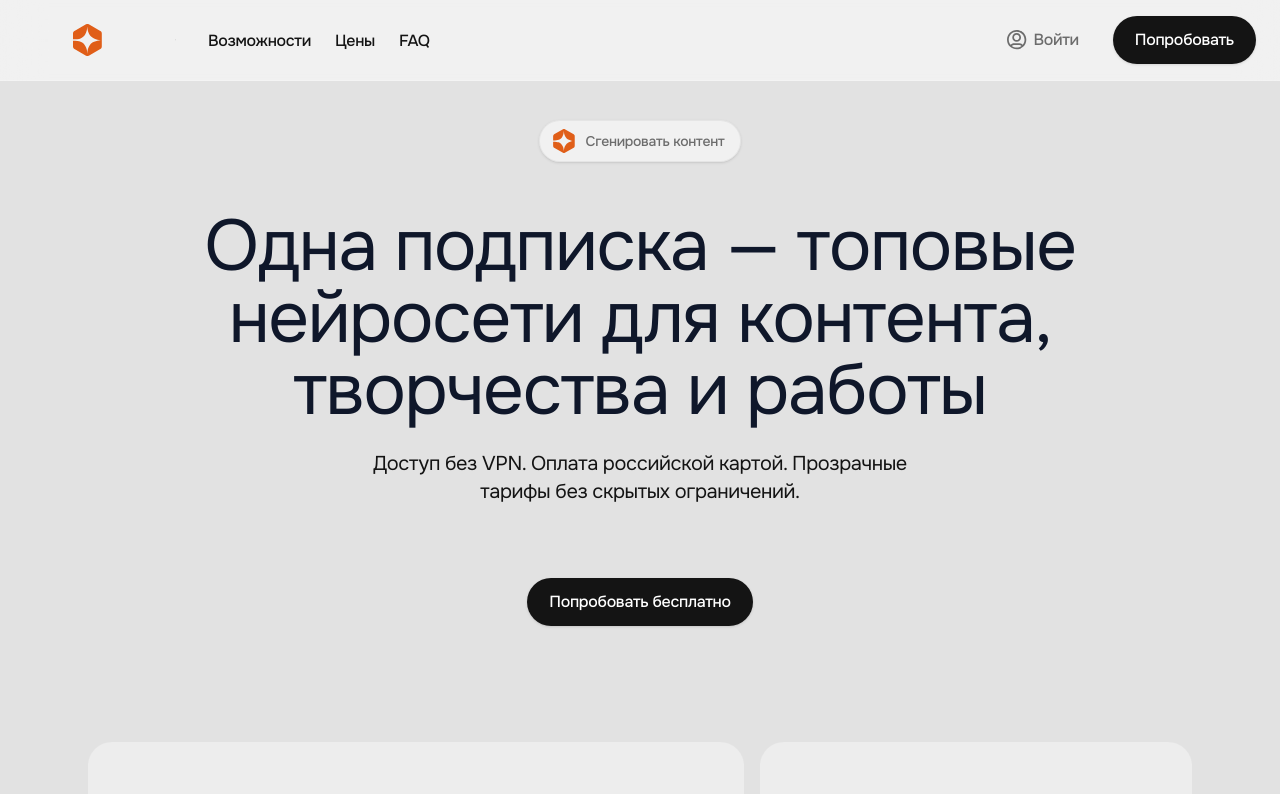
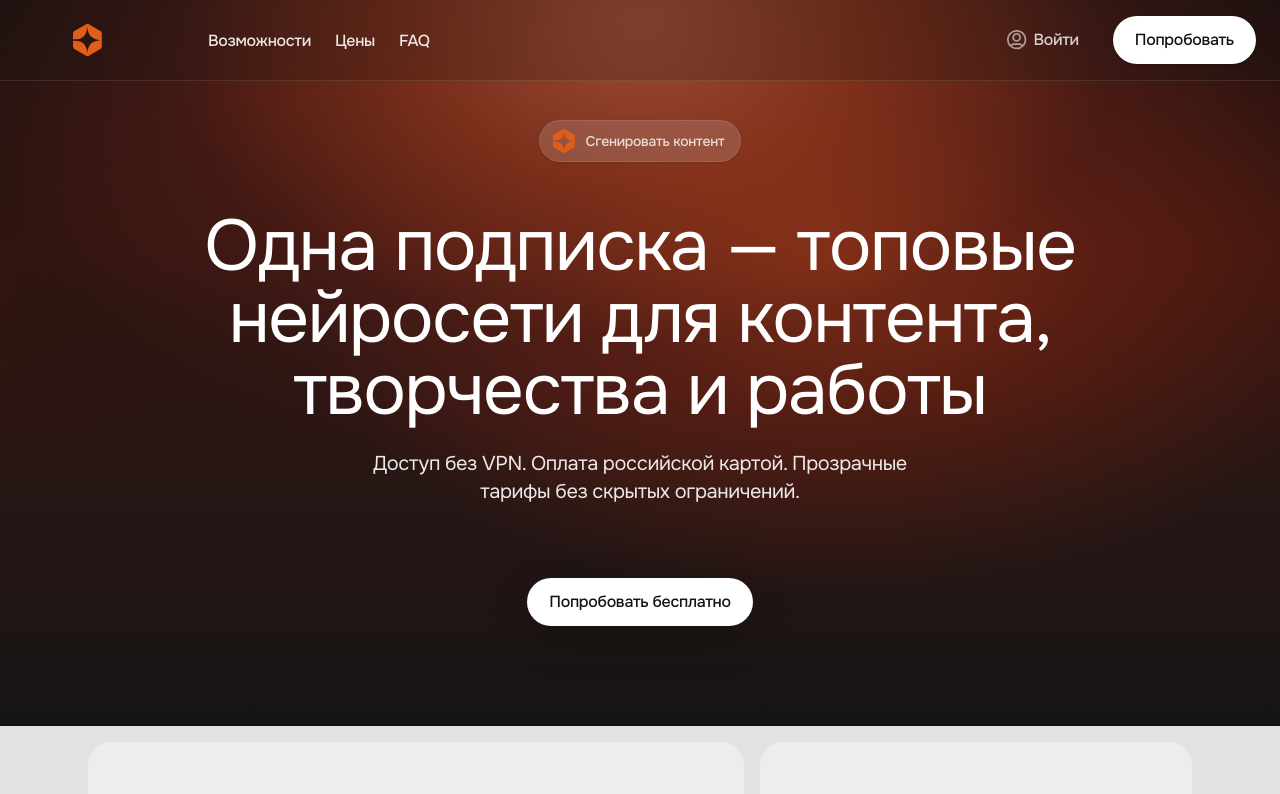
Before and after one commit to kirilloganyan/lumuse-landos, a Next.js app: page / in a window 1280 px wide. Shown: the top 794 px of the page. Built offline with nearby package versions, Linux system fonts and the light colour scheme.

Commit message:
Add warm dark hero gradient

```diff
--- a/app/globals.css
+++ b/app/globals.css
@@ -42,8 +42,8 @@
     --color-dark-blur, #191921, blur shadow elements
 
     ## Colors — Gradients
-    --gradient-hero-top, rgba(255,255,255,0.7)_0%_rgba(255,255,255,0)_100%, hero top fade
-    --gradient-hero-mid, rgba(255,255,255,1)_50%_rgba(255,255,255,0)_100%, hero mid fade
+    --gradient-hero-top, radial and linear layered dark warm hero gradient, hero background
+    --gradient-hero-mid, transparent-to-page fade below hero, hero bottom fade
     --gradient-card, rgba(237,237,237,1)_0%_rgba(255,255,255,0.5)_100%, card background
     --gradient-glass, rgba(255,255,255,0.6)_0%_rgba(255,255,255,0.36)_100%, glass border
     --gradient-glass-fade, rgba(255,255,255,0)_0%_rgba(255,255,255,0)_100%, glass fade
@@ -148,8 +148,12 @@
   --color-dark-blur: #191921;
 
   /* Colors — Gradients */
-  --gradient-hero-top: linear-gradient(180deg, rgba(255,255,255,0.7) 0%, rgba(255,255,255,0) 100%);
-  --gradient-hero-mid: linear-gradient(180deg, rgba(255,255,255,1) 50%, rgba(255,255,255,0) 100%);
+  --gradient-hero-top:
+    radial-gradient(74% 68% at 50% 3%, rgba(173, 83, 59, 0.88) 0%, rgba(143, 55, 30, 0.72) 25%, rgba(82, 31, 27, 0.44) 50%, rgba(20, 20, 20, 0) 76%),
+    radial-gradient(58% 50% at 65% 28%, rgba(223, 77, 20, 0.58) 0%, rgba(151, 42, 17, 0.36) 35%, rgba(20, 20, 20, 0) 74%),
+    radial-gradient(42% 44% at 23% 12%, rgba(74, 22, 12, 0.58) 0%, rgba(26, 19, 18, 0.38) 58%, rgba(20, 20, 20, 0) 100%),
+    linear-gradient(180deg, #1a0f0d 0%, #3b150f 27%, #261614 53%, #141414 86%);
+  --gradient-hero-mid: linear-gradient(180deg, rgba(20, 20, 20, 0) 0%, rgba(20, 20, 20, 0.96) 62%, rgba(20, 20, 20, 0) 100%);
   --gradient-card: linear-gradient(0deg, rgba(237,237,237,1) 0%, rgba(237,237,237,1) 100%), linear-gradient(0deg, rgba(255,255,255,0.5) 0%, rgba(255,255,255,0.5) 100%);
   --gradient-glass: linear-gradient(188deg, rgba(255,255,255,0.6) 0%, rgba(255,255,255,0.36) 100%);
   --gradient-glass-fade: linear-gradient(197deg, rgba(255,255,255,0) 0%, rgba(255,255,255,0) 100%);
@@ -262,6 +266,20 @@
   --text-caption-medium-font-weight: 500;
   --text-caption-medium-letter-spacing: -0.12px;
   --text-caption-medium-line-height: 16px;
+}
+
+.landing-hero-gradient {
+  background: var(--gradient-hero-top);
+}
+
+.landing-hero-gradient::after {
+  background:
+    linear-gradient(180deg, rgba(20, 20, 20, 0) 0%, rgba(20, 20, 20, 0.82) 74%, rgba(20, 20, 20, 0) 100%),
+    radial-gradient(42% 24% at 50% 100%, rgba(14, 14, 14, 0.96) 0%, rgba(14, 14, 14, 0) 72%);
+  content: "";
+  inset: auto 0 0;
+  height: 32%;
+  position: absolute;
 }
 
 :root {
--- a/src/screens/Landing/Landing.tsx
+++ b/src/screens/Landing/Landing.tsx
@@ -18,7 +18,7 @@ const navigationItems = [
 export const Landing = (): React.JSX.Element => {
   return (
     <div className="min-h-screen w-full bg-[var(--color-bg-page)]">
-      <header className="fixed top-0 left-0 right-0 z-50 border-b border-white/20 bg-white/50 backdrop-blur-[20px] backdrop-brightness-[100%] [-webkit-backdrop-filter:blur(20px)_brightness(100%)]">
+      <header className="fixed top-0 left-0 right-0 z-50 border-b border-white/10 bg-[#141414]/20 backdrop-blur-[20px] backdrop-brightness-[100%] [-webkit-backdrop-filter:blur(20px)_brightness(100%)]">
         <div className="mx-auto flex w-full max-w-[var(--container-max)] items-center justify-between gap-[var(--gap-md)] px-3 py-3 lg:px-4 lg:py-4">
           <div className="flex min-w-0 items-center gap-[var(--gap-sm)] lg:gap-[var(--gap-lg)]">
             <a href="#" className="shrink-0">
@@ -39,7 +39,7 @@ export const Landing = (): React.JSX.Element => {
                   <li key={item.label}>
                     <a
                       href={item.href}
-                      className="font-text-body-medium text-[length:var(--text-body-medium-font-size)] font-[number:var(--text-body-medium-font-weight)] leading-[var(--text-body-medium-line-height)] tracking-[var(--text-body-medium-letter-spacing)] whitespace-nowrap text-[var(--color-primary)] [font-style:var(--text-body-medium-font-style)]"
+                      className="font-text-body-medium text-[length:var(--text-body-medium-font-size)] font-[number:var(--text-body-medium-font-weight)] leading-[var(--text-body-medium-line-height)] tracking-[var(--text-body-medium-letter-spacing)] whitespace-nowrap text-white/90 transition hover:text-white [font-style:var(--text-body-medium-font-style)]"
                     >
                       {item.label}
                     </a>
@@ -51,16 +51,16 @@ export const Landing = (): React.JSX.Element => {
           <div className="flex shrink-0 items-center gap-[var(--gap-xs)] lg:gap-[var(--gap-sm)]">
             <Button
               variant="ghost"
-              className="h-auto rounded-[var(--radius-pill)] px-3 py-3 text-[var(--color-primary-muted)] hover:bg-transparent hover:text-[var(--color-primary)] lg:px-4 lg:py-3.5"
+              className="h-auto rounded-[var(--radius-pill)] px-3 py-3 text-white/80 hover:bg-white/10 hover:text-white lg:px-4 lg:py-3.5"
             >
               <span className="inline-flex items-center">
-                <img className="h-5 w-5" alt="Icon" src="/icon-54.svg" />
+                <img className="h-5 w-5 invert" alt="Icon" src="/icon-54.svg" />
                 <span className="px-1.5 font-text-body-medium text-[length:var(--text-body-medium-font-size)] font-[number:var(--text-body-medium-font-weight)] leading-[var(--text-body-medium-line-height)] tracking-[var(--text-body-medium-letter-spacing)] whitespace-nowrap [font-style:var(--text-body-medium-font-style)]">
                   Войти
                 </span>
               </span>
             </Button>
-            <Button className="h-auto rounded-[var(--radius-pill)] bg-[var(--color-primary)] px-[var(--btn-px)] py-[var(--btn-py)] text-white hover:bg-[var(--color-primary)]/90">
+            <Button className="h-auto rounded-[var(--radius-pill)] bg-white px-[var(--btn-px)] py-[var(--btn-py)] text-[var(--color-primary)] hover:bg-white/90">
               <span className="px-1.5 font-text-body-medium text-[length:var(--text-body-medium-font-size)] font-[number:var(--text-body-medium-font-weight)] leading-[var(--text-body-medium-line-height)] tracking-[var(--text-body-medium-letter-spacing)] whitespace-nowrap [font-style:var(--text-body-medium-font-style)]">
                 Попробовать
               </span>
@@ -69,10 +69,9 @@ export const Landing = (): React.JSX.Element => {
         </div>
       </header>
       <main className="relative flex w-full flex-col overflow-hidden pt-[68px] lg:pt-[80px]">
-        <div className="pointer-events-none absolute inset-x-0 top-0 h-[748px] bg-[var(--gradient-hero-top)]" />
-        <div className="pointer-events-none absolute left-0 right-0 top-[48%] h-[1560px] bg-[var(--gradient-hero-mid)]" />
+        <div className="landing-hero-gradient pointer-events-none absolute inset-x-0 top-0 h-[760px] lg:h-[920px]" />
         <HeroSection />
-        <section id="ai-features" className="relative z-10 w-full">
+        <section id="ai-features" className="relative z-10 w-full bg-[var(--color-bg-page)]">
           <AIFeaturesSection />
         </section>
         <section className="relative z-10 w-full">
--- a/src/screens/Landing/sections/HeroSection/HeroSection.tsx
+++ b/src/screens/Landing/sections/HeroSection/HeroSection.tsx
@@ -7,15 +7,15 @@ const heroActions = [
     label: "Попробовать бесплатно",
     variant: "default" as const,
     className:
-      "h-auto rounded-[var(--radius-pill)] bg-[var(--color-primary)] px-[var(--btn-pill-px)] py-[var(--btn-pill-py)] font-text-body-medium text-[length:var(--text-body-medium-font-size)] font-[number:var(--text-body-medium-font-weight)] leading-[var(--text-body-medium-line-height)] tracking-[var(--text-body-medium-letter-spacing)] text-white [font-style:var(--text-body-medium-font-style)] hover:bg-[var(--color-primary)]/90",
+      "h-auto rounded-[var(--radius-pill)] bg-white px-[var(--btn-pill-px)] py-[var(--btn-pill-py)] font-text-body-medium text-[length:var(--text-body-medium-font-size)] font-[number:var(--text-body-medium-font-weight)] leading-[var(--text-body-medium-line-height)] tracking-[var(--text-body-medium-letter-spacing)] text-[var(--color-primary)] shadow-[0_12px_40px_rgba(0,0,0,0.18)] [font-style:var(--text-body-medium-font-style)] hover:bg-white/90",
   }
 ];
 
 export const HeroSection = (): React.JSX.Element => {
   return (
-    <section className="relative w-full">
+    <section className="relative z-10 w-full">
       <div className="mx-auto flex w-full max-w-[var(--container-max)] flex-col items-center gap-[var(--gap-3xl)] px-4 pt-6 lg:px-8 lg:pt-10">
-        <Badge className="flex h-auto items-center gap-2.5 rounded-[var(--radius-2xl)] border border-solid border-[var(--color-primary-faint)] bg-[var(--color-bg-white-50)] py-[var(--badge-py)] pl-3 pr-4 font-text-callout-medium text-[length:var(--text-callout-medium-font-size)] font-[number:var(--text-callout-medium-font-weight)] leading-[var(--text-callout-medium-line-height)] tracking-[var(--text-callout-medium-letter-spacing)] text-[var(--color-primary-muted)] backdrop-blur-[2px] backdrop-brightness-[100%] [font-style:var(--text-callout-medium-font-style)] [-webkit-backdrop-filter:blur(2px)_brightness(100%)]">
+        <Badge className="flex h-auto items-center gap-2.5 rounded-[var(--radius-2xl)] border border-solid border-white/10 bg-white/15 py-[var(--badge-py)] pl-3 pr-4 font-text-callout-medium text-[length:var(--text-callout-medium-font-size)] font-[number:var(--text-callout-medium-font-weight)] leading-[var(--text-callout-medium-line-height)] tracking-[var(--text-callout-medium-letter-spacing)] text-white/80 backdrop-blur-[12px] backdrop-brightness-[100%] [font-style:var(--text-callout-medium-font-style)] [-webkit-backdrop-filter:blur(12px)_brightness(100%)]">
           <img
             className="h-6 w-6 shrink-0"
             alt="Frame"
@@ -24,11 +24,11 @@ export const HeroSection = (): React.JSX.Element => {
           <span className="whitespace-nowrap">Сгенировать контент</span>
         </Badge>
         <header className="flex w-full flex-col items-center gap-[var(--gap-lg)]">
-          <h1 className="max-w-[1016px] text-center font-normal leading-[1.05] tracking-[var(--h1-tracking)] text-[var(--color-primary)] [font-family:'Onest',Helvetica] text-[var(--h1-size-mobile)] lg:text-7xl lg:leading-[var(--h1-leading)]">
+          <h1 className="max-w-[1016px] text-center font-normal leading-[1.05] tracking-[var(--h1-tracking)] text-white [font-family:'Onest',Helvetica] text-[var(--h1-size-mobile)] lg:text-7xl lg:leading-[var(--h1-leading)]">
             Одна подписка — топовые нейросети для контента, творчества и работы
           </h1>
           <div className="flex flex-col items-center">
-            <div className="max-w-[584px] text-center text-base font-normal leading-5 tracking-[var(--text-body-letter-spacing)] text-[var(--color-primary)] [font-family:'Onest',Helvetica] lg:text-xl lg:tracking-[-0.40px]">
+            <div className="max-w-[584px] text-center text-base font-normal leading-5 tracking-[var(--text-body-letter-spacing)] text-white/90 [font-family:'Onest',Helvetica] lg:text-xl lg:tracking-[-0.40px]">
               <p className="mb-[24px] lg:mb-[72px]">
                 Доступ без VPN. Оплата российской картой.
                 Прозрачные тарифы без скрытых ограничений.
```
